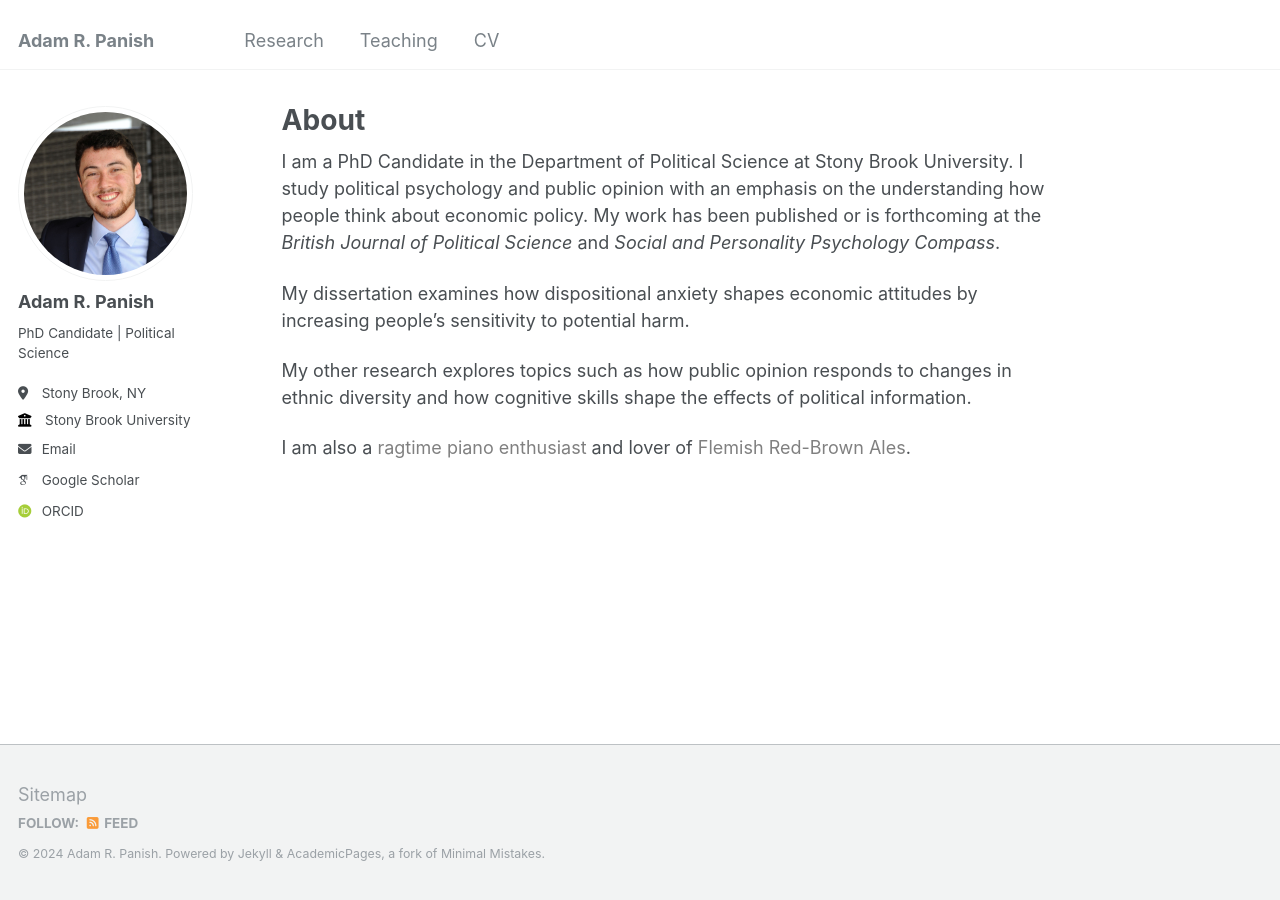
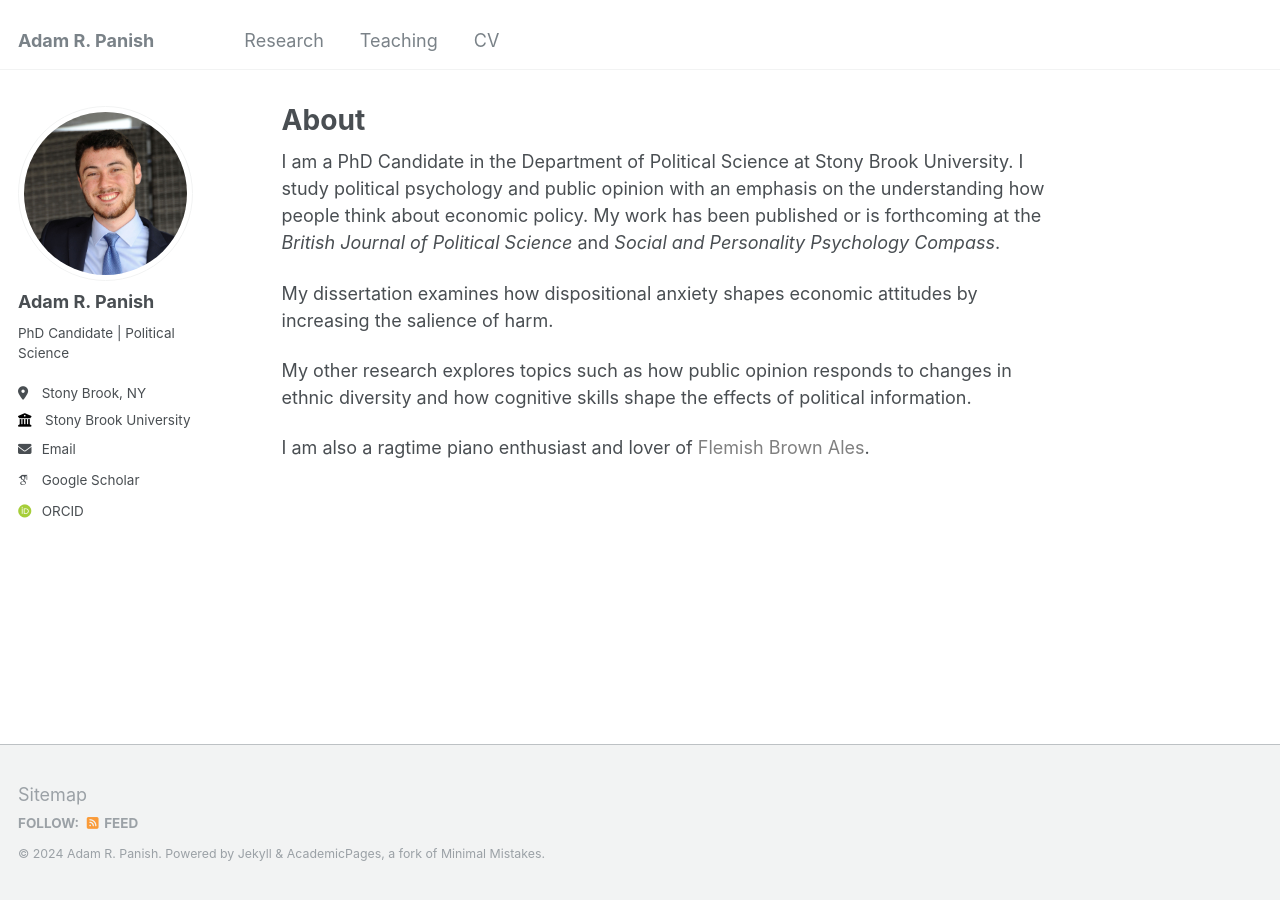
Before and after one commit to adampanish/adampanish.github.io, a Jekyll site: the page built from _pages/about.md, in a window 1280 px wide. Built offline with Jekyll 4.4.1, drawn with Linux system fonts in a browser that asks for light colours; some web fonts are replaced.

Commit message:
Update about.md

```diff
--- a/_pages/about.md
+++ b/_pages/about.md
@@ -9,8 +9,8 @@ redirect_from:
 
 I am a PhD Candidate in the Department of Political Science at Stony Brook University. I study political psychology and public opinion with an emphasis on the understanding how people think about economic policy. My work has been published or is forthcoming at the *British Journal of Political Science* and *Social and Personality Psychology Compass*.
 
-My dissertation examines how dispositional anxiety shapes economic attitudes by increasing people's sensitivity to potential harm.
+My dissertation examines how dispositional anxiety shapes economic attitudes by increasing the salience of harm.
 
 My other research explores topics such as how public opinion responds to changes in ethnic diversity and how cognitive skills shape the effects of political information.
 
-I am also a <a href="[https://en.wikipedia.org/wiki/Oud_bruin](https://github.com/adampanish/adampanish.github.io/raw/master/assets/ISPP%202023.MP4)" style="border-bottom: 0; color: grey; text-decoration: none;">ragtime piano enthusiast</a> and lover of <a href="https://en.wikipedia.org/wiki/Oud_bruin" style="border-bottom: 0; color: grey; text-decoration: none;">Flemish Red-Brown Ales</a>.
+I am also a ragtime piano enthusiast and lover of <a href="https://en.wikipedia.org/wiki/Oud_bruin" style="border-bottom: 0; color: grey; text-decoration: none;">Flemish Brown Ales</a>.
```
